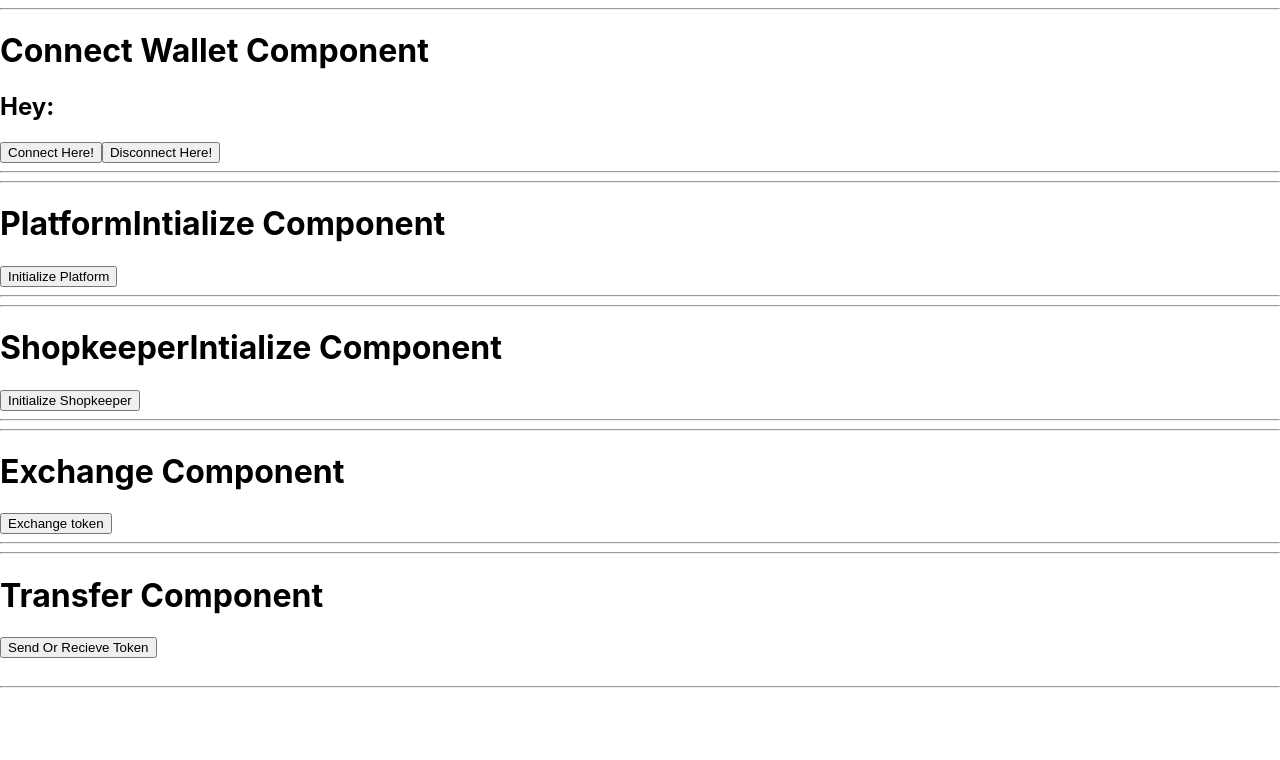
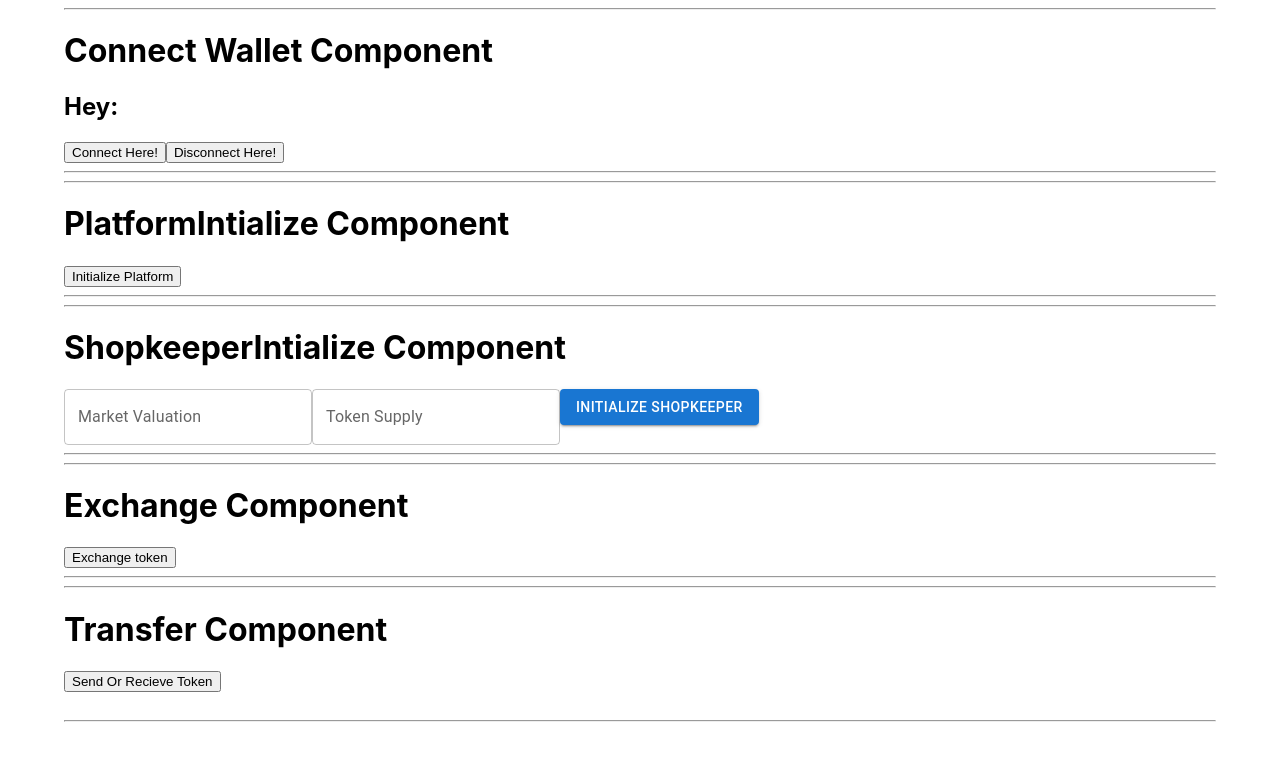
Before and after one commit to pratik-mk/Decense-fe, a React (Create React App) app: page / in a window 1280 px wide. Shown: the top 760 px of the page. Built offline with nearby package versions, Linux system fonts and the light colour scheme; what @solana/web3.js, buffer-layout would draw is missing.

Commit message:
shopkeeper intialization code refactored

```diff
--- a/src/App.js
+++ b/src/App.js
@@ -1,4 +1,5 @@
 import React from "react";
+import Container from "@mui/material/Container";
 import PlatformIntialize from "./components/PlatformIntialize";
 import ShopkeeperIntialize from "./components/ShopkeeperIntialize";
 import Exchange from "./components/Exchange";
@@ -9,11 +10,13 @@ import { WalletProvider } from "./context/walletContext";
 const App = () => {
   return (
     <WalletProvider>
-      <ConnectWallet />
-      <PlatformIntialize />
-      <ShopkeeperIntialize />
-      <Exchange />
-      <Transfer />
+      <Container>
+        <ConnectWallet />
+        <PlatformIntialize />
+        <ShopkeeperIntialize />
+        <Exchange />
+        <Transfer />
+      </Container>
     </WalletProvider>
   );
 };
--- a/src/components/ShopkeeperIntialize.jsx
+++ b/src/components/ShopkeeperIntialize.jsx
@@ -1,17 +1,45 @@
-import React from "react";
+import React, { useState } from "react";
+import Button from "@mui/material/Button";
 import { initializeSK } from "../utils/initializeShopKeeper";
 import { useWallet } from "../context/walletContext";
+import TextField from "@mui/material/TextField";
 
 const ShopkeeperIntialize = () => {
   const { pubKey } = useWallet();
+  const [skValues, setSkValues] = useState({
+    market_valuation: "",
+    supply: "",
+  });
+
+  const handleIntializeSK = () => {
+    initializeSK(
+      parseInt(skValues.market_valuation),
+      parseInt(skValues.supply),
+      pubKey
+    );
+  };
+  console.log(skValues, "skvalues");
+
   return (
     <div>
       <hr />
       <h1>ShopkeeperIntialize Component</h1>
       {/* create input boxes for market valuatuion and supply, and send in args */}
-      <button onClick={() => initializeSK(pubKey)}>
+      <TextField
+        type="number"
+        label="Market Valuation"
+        onChange={(e) =>
+          setSkValues({ ...skValues, market_valuation: e.target.value })
+        }
+      />
+      <TextField
+        type="number"
+        label="Token Supply"
+        onChange={(e) => setSkValues({ ...skValues, supply: e.target.value })}
+      />
+      <Button variant="contained" onClick={handleIntializeSK}>
         Initialize Shopkeeper
-      </button>
+      </Button>
       <hr />
     </div>
   );
--- a/src/utils/initializeShopKeeper.js
+++ b/src/utils/initializeShopKeeper.js
@@ -14,12 +14,7 @@ import { DECENSE_SHOPKEEPER_STATE } from "./utils";
 
 const BN = require("bn.js");
 
-export const initializeSK = async (skeeper) => {
-
-  // get this in arg
-  const market_valuation = 10000;
-  const supply = 10000;
-
+export const initializeSK = async (market_valuation, supply, skeeper) => {
   const platform_state_account = await PublicKey.createWithSeed(
     adminId,
     "DECENSE PLATFORM",
@@ -96,14 +91,12 @@ export const initializeSK = async (skeeper) => {
 
   console.log("tx:", tx);
 
-
-
   ///////////////////////////////////////////////////////////////////////////////////////////////
   ////// get shopkeepers data
 
   const sk_state = await connection.getAccountInfo(skeeper_state);
 
-  console.log(sk_state)
+  console.log(sk_state);
 
   const decoded = DECENSE_SHOPKEEPER_STATE.decode(sk_state.data);
 
```
